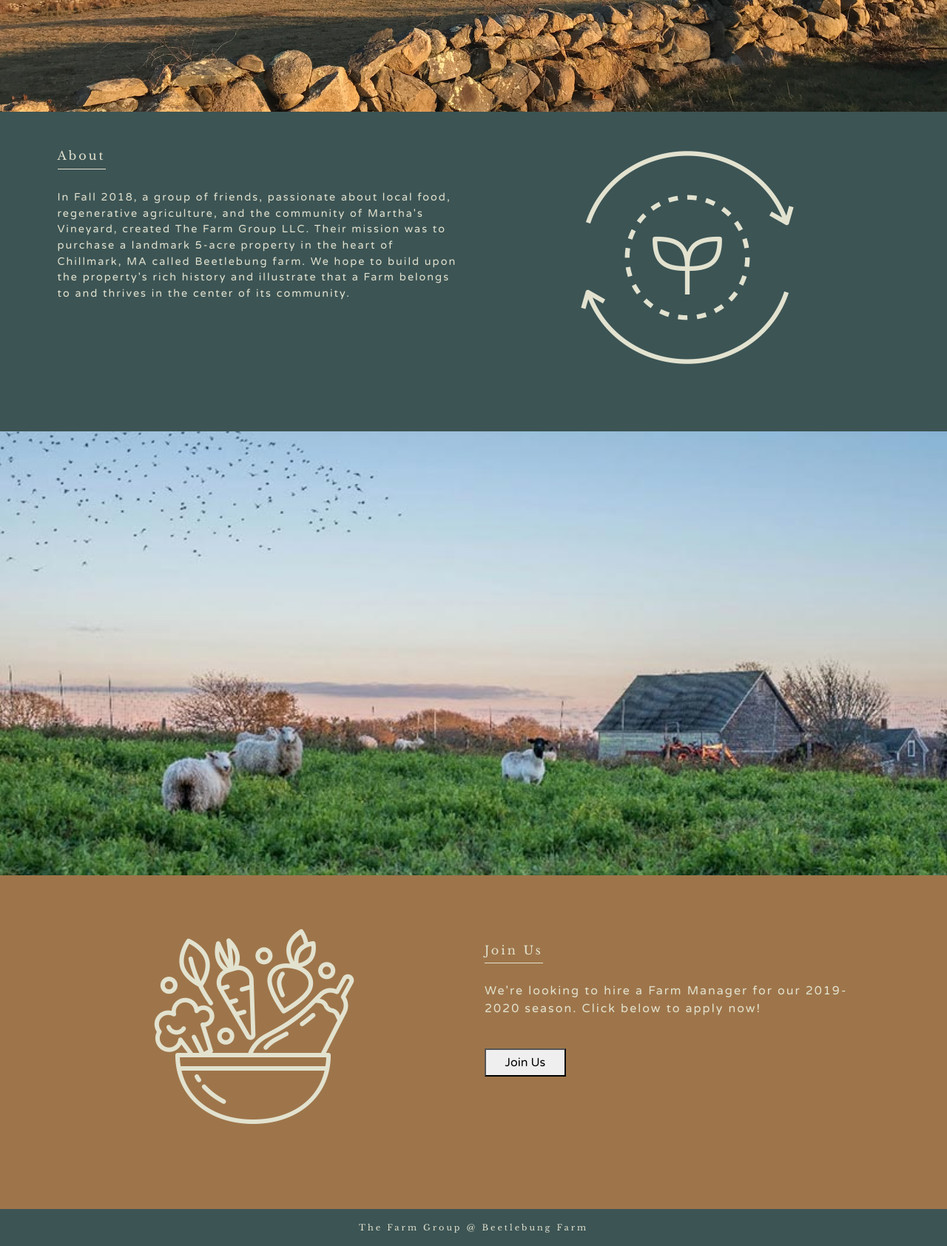
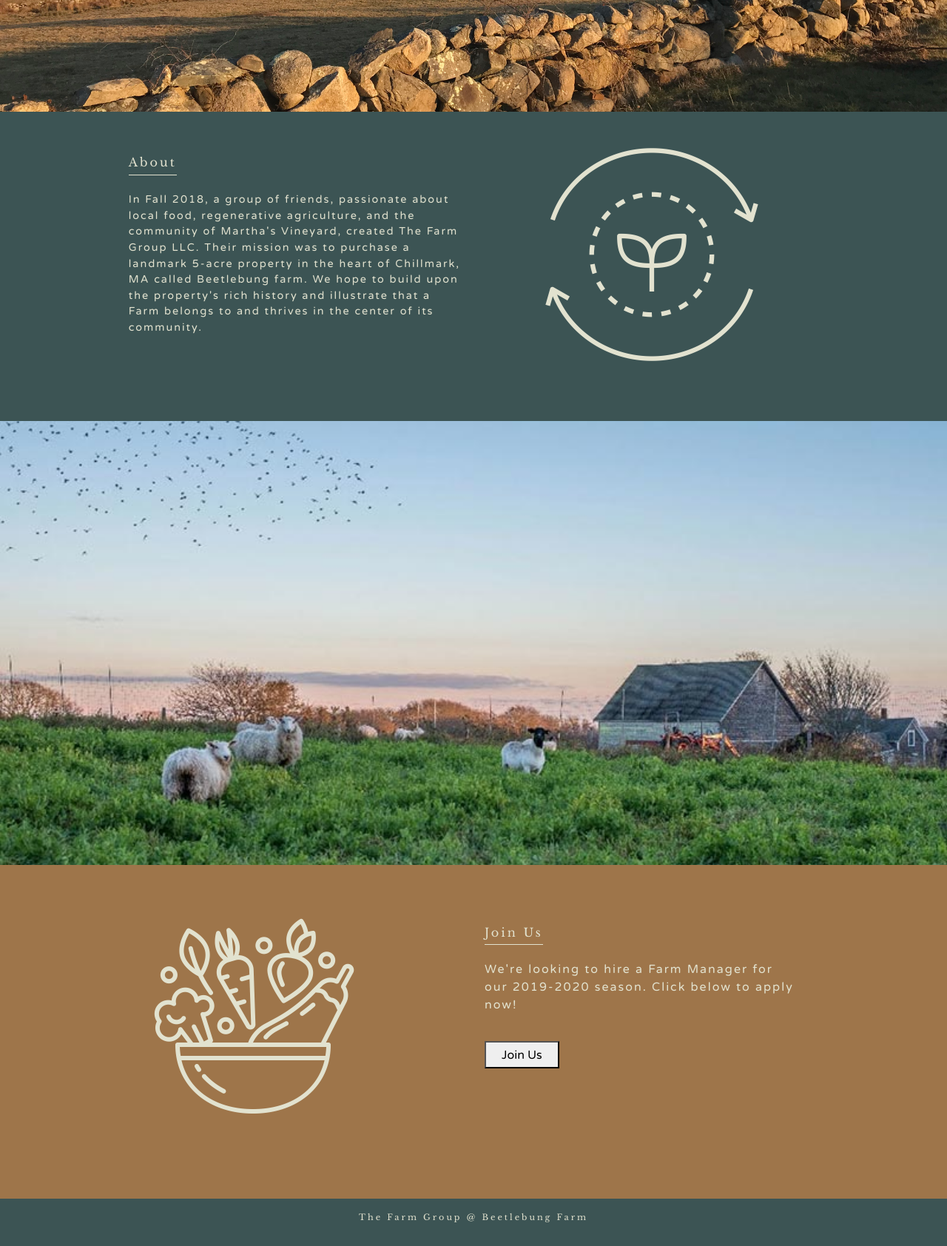
Before and after one commit to njasset10/beetlebungfarm, a PHP site: page /index.html in a window 1280 px wide. Shown: the part 449-2133 px from the top of the page at 74% size. After the commit the page ends 2101 px from the top, so only its background shows below. Run offline with PHP 8.4, Linux system fonts and the light colour scheme; some libraries are stand-ins or nearby versions.

Commit message:
join page

```diff
--- a/index.html
+++ b/index.html
@@ -53,7 +53,9 @@
 
         <!-- About -->
         <div class="row about" id="about">
-            <div class="col-sm-6">
+            <div class="col-sm-1">
+            </div>
+            <div class="col-sm-5">
                 <div class="aboutSectionHeader">
                     About
                 </div>
@@ -61,9 +63,12 @@
                     In Fall 2018, a group of friends, passionate about local food, regenerative agriculture, and the community of Martha's Vineyard, created The Farm Group LLC. Their mission was to purchase a landmark 5-acre property in the heart of Chillmark, MA called Beetlebung farm. We hope to build upon the property's rich history and illustrate that a Farm belongs to and thrives in the center of its community.
                 </p>
             </div>
-            <div class="col-sm-6 center">
+            <div class="col-sm-5 center">
                 <img src="photos/agIcon.png" class="aboutImage" alt="">
             </div>
+            <div class="col-sm-1">
+            </div>
+
         </div>
 
 
@@ -76,7 +81,7 @@
             <div class="col-sm-6 center">
                 <img src="photos/foodBowl.png" class="joinImage" alt="">
             </div>
-            <div class="col-sm-6">
+            <div class="col-sm-5">
                 <div class="joinSectionHeader">
                     Join Us
                 </div>
@@ -89,6 +94,9 @@
                     </button>
                 </div>
             </div>
+            <div class="col-sm-1">
+            </div>
+
         </div>
     </div>
 
--- a/main.css
+++ b/main.css
@@ -106,7 +106,7 @@
     border-bottom: 1px solid #E2E2CF;
     display: inline-block;
     padding: 0% 0% 1% 0%;
-    margin: 5% 0 5% 0;
+    margin: 8% 0 5% 0;
 }
 
 .applicationSectionHeader {
@@ -186,4 +186,9 @@
     .joinButton {
         width: 100%;
     }
+
+    .application {
+        margin: 12% 0 0 0;
+    }
+
 }
```
